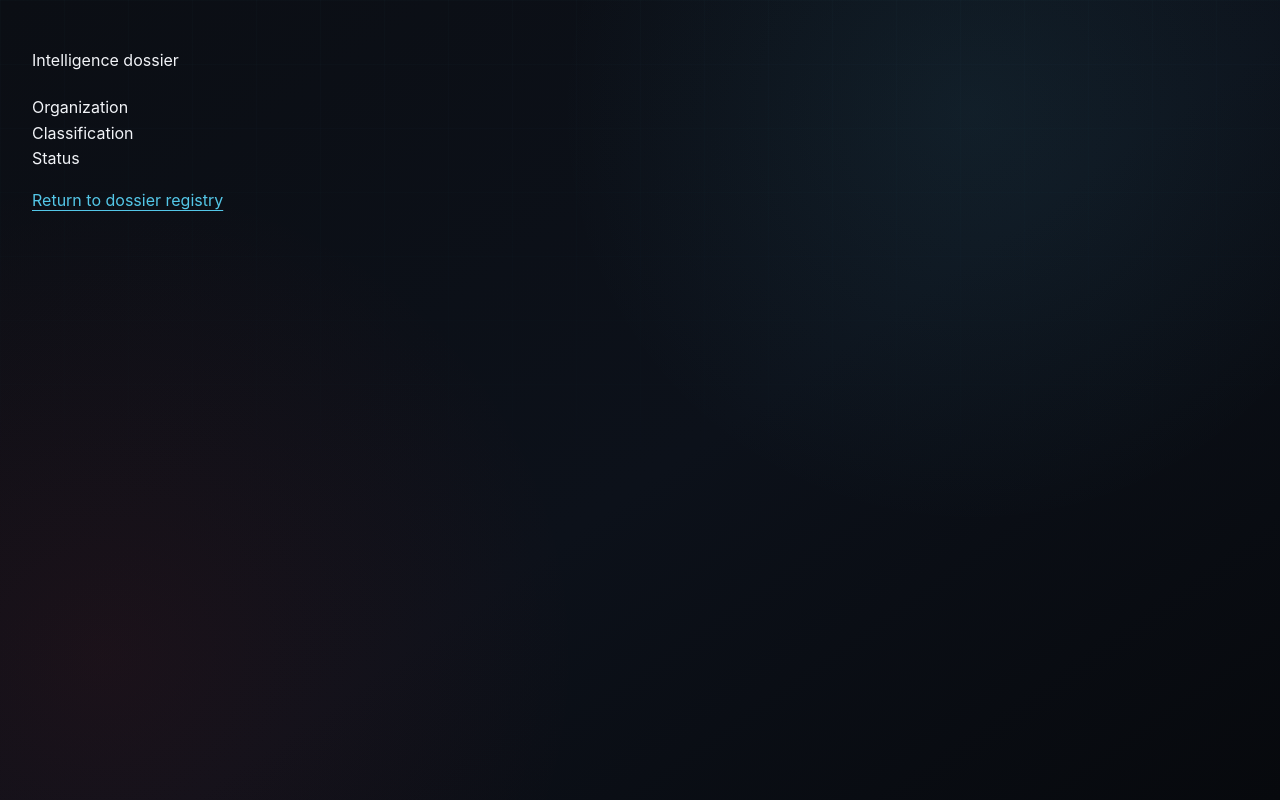
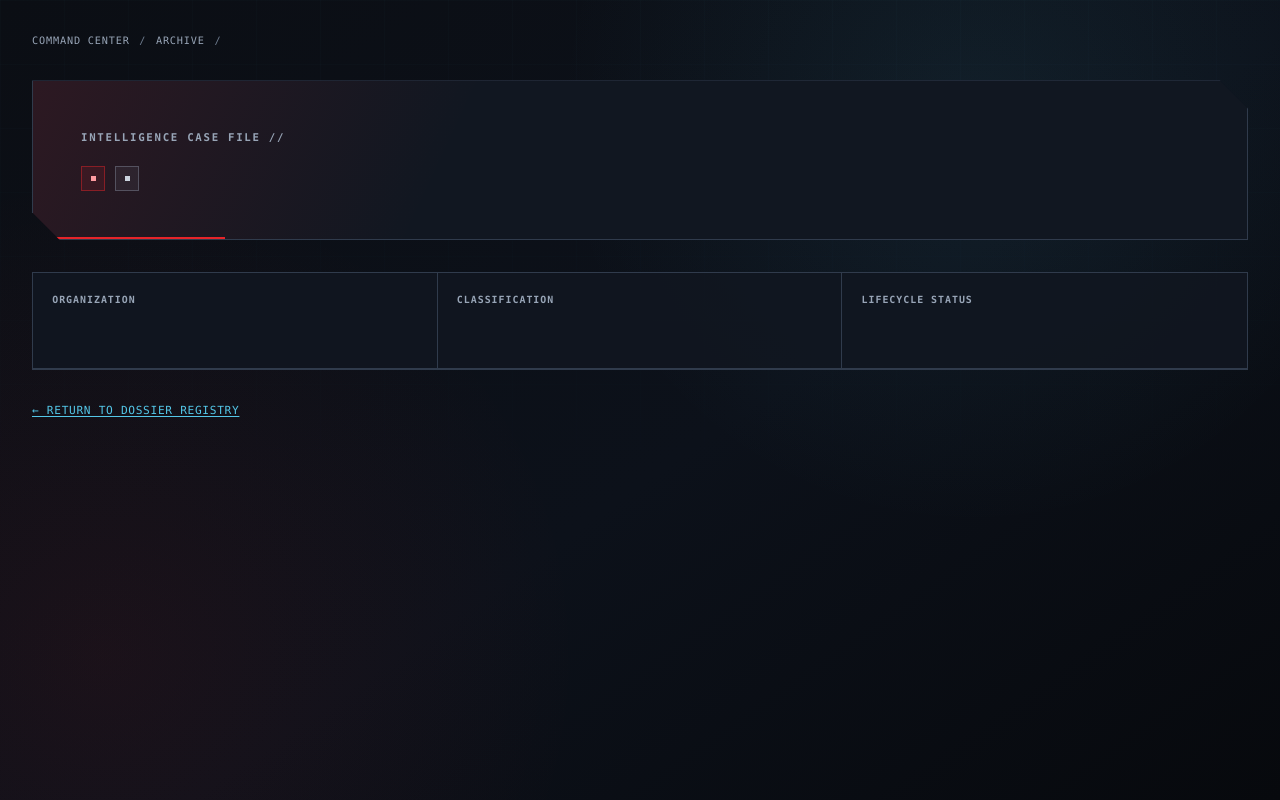
Before and after one commit to Jay-S99/CyberSec_Lab, a Python web app: template templates/dossier.html in a window 1280 px wide. Run offline with Jinja, Linux system fonts and the light colour scheme; the template is opened without the code that fills it, so the values that code supplies are empty.

Commit message:
ui(dossier): Przeprojektowano widok szczegółów dossier

```diff
--- a/templates/dossier.html
+++ b/templates/dossier.html
@@ -2,13 +2,15 @@
 {% block title %}{{ dossier.id }} - DoomVault{% endblock %}
 {% block body_class %}dossier-page{% endblock %}
 {% block content %}
-<header class="dossier-header">
+<nav class="breadcrumbs" aria-label="Breadcrumb"><a href="{{ url_for('auth.home') }}">Command center</a><span>/</span><a href="{{ url_for('dossiers.index') }}">Archive</a><span>/</span><span>{{ dossier.id }}</span></nav>
+<header class="case-file-header">
   <div>
-    <p class="dossier-kicker">Intelligence dossier {{ dossier.id }}</p>
+    <p class="eyebrow">Intelligence case file // {{ dossier.id }}</p>
     <h1>{{ dossier.title }}</h1>
+    <div class="case-badges"><span class="badge badge-classification classification-{{ dossier.classification|lower|replace('_', '-') }}">{{ dossier.classification }}</span><span class="badge status-{{ dossier.status|lower }}">{{ dossier.status }}</span></div>
   </div>
   {% if can_edit %}
-    <a class="dossier-button" href="{{ url_for('dossiers.edit', dossier_id=dossier.id) }}">Edit draft</a>
+    <a class="button button-primary" href="{{ url_for('dossiers.edit', dossier_id=dossier.id) }}">Edit draft <span aria-hidden="true">→</span></a>
   {% endif %}
 </header>
 
@@ -19,31 +21,31 @@
   </div>
 {% endif %}
 
-<dl class="dossier-metadata">
+<dl class="metadata-grid">
   <div><dt>Organization</dt><dd>{{ dossier.organization }}</dd></div>
-  <div><dt>Classification</dt><dd><span class="dossier-badge dossier-classification">{{ dossier.classification }}</span></dd></div>
-  <div><dt>Status</dt><dd><span class="dossier-badge">{{ dossier.status }}</span></dd></div>
+  <div><dt>Classification</dt><dd>{{ dossier.classification }}</dd></div>
+  <div><dt>Lifecycle status</dt><dd>{{ dossier.status }}</dd></div>
   {% if dossier.incident.location %}<div><dt>Location</dt><dd>{{ dossier.incident.location }}</dd></div>{% endif %}
   {% if dossier.incident.threat_level %}<div><dt>Threat level</dt><dd>{{ dossier.incident.threat_level }}</dd></div>{% endif %}
 </dl>
 
 {% if rejection_reason %}
-  <section class="dossier-section">
-    <h2>Rejection reason</h2>
+  <section class="content-panel warning-panel">
+    <div class="panel-heading"><span>REVIEW NOTE</span><h2>Rejection reason</h2></div>
     <p>{{ rejection_reason }}</p>
   </section>
 {% endif %}
 
 {% if dossier.incident.summary %}
-  <section class="dossier-section">
-    <h2>Summary</h2>
+  <section class="content-panel">
+    <div class="panel-heading"><span>01</span><h2>Summary</h2></div>
     <p>{{ dossier.incident.summary }}</p>
   </section>
 {% endif %}
 
 {% if dossier.incident.observations %}
-  <section class="dossier-section">
-    <h2>Observations</h2>
+  <section class="content-panel">
+    <div class="panel-heading"><span>02</span><h2>Observations</h2></div>
     <ul>
     {% for observation in dossier.incident.observations %}
       <li>{{ observation }}</li>
@@ -53,49 +55,49 @@
 {% endif %}
 
 {% if dossier.incident.conclusion %}
-  <section class="dossier-section">
-    <h2>Conclusion</h2>
+  <section class="content-panel">
+    <div class="panel-heading"><span>03</span><h2>Conclusion</h2></div>
     <p>{{ dossier.incident.conclusion }}</p>
   </section>
 {% endif %}
 
 {% if can_submit %}
-  <form method="post" action="{{ url_for('dossiers.submit', dossier_id=dossier.id) }}">
+  <form class="workflow-action" method="post" action="{{ url_for('dossiers.submit', dossier_id=dossier.id) }}" data-confirm="Submit this dossier for manager approval?">
     <input type="hidden" name="csrf_token" value="{{ csrf_token }}">
-    <button type="submit">Submit for approval</button>
+    <button class="button button-primary" type="submit">Submit for approval</button>
   </form>
 {% endif %}
 
 {% if can_review %}
-  <section class="dossier-section">
-    <h2>Manager review</h2>
-    <form method="post" action="{{ url_for('dossiers.approve', dossier_id=dossier.id) }}">
+  <section class="content-panel review-panel">
+    <div class="panel-heading"><span>AUTH</span><h2>Manager review</h2></div>
+    <form class="workflow-action" method="post" action="{{ url_for('dossiers.approve', dossier_id=dossier.id) }}" data-confirm="Approve this dossier for the next lifecycle stage?">
       <input type="hidden" name="csrf_token" value="{{ csrf_token }}">
-      <button type="submit">Approve dossier</button>
+      <button class="button button-success" type="submit">Approve dossier</button>
     </form>
-    <form method="post" action="{{ url_for('dossiers.reject', dossier_id=dossier.id) }}">
+    <form class="review-reject" method="post" action="{{ url_for('dossiers.reject', dossier_id=dossier.id) }}">
       <input type="hidden" name="csrf_token" value="{{ csrf_token }}">
       <label for="reason">Rejection reason
         <textarea id="reason" name="reason" maxlength="{{ rejection_reason_max_length }}" required></textarea>
       </label>
-      <button type="submit">Reject dossier</button>
+      <button class="button button-danger" type="submit">Reject dossier</button>
     </form>
   </section>
 {% endif %}
 
 {% if can_declassify %}
-  <section class="dossier-section">
-    <h2>Controlled declassification</h2>
-    <form method="post" action="{{ url_for('dossiers.declassify', dossier_id=dossier.id) }}">
+  <section class="content-panel warning-panel">
+    <div class="panel-heading"><span>FINAL</span><h2>Controlled declassification</h2></div>
+    <form method="post" action="{{ url_for('dossiers.declassify', dossier_id=dossier.id) }}" data-confirm="Confirm controlled declassification of this approved dossier?">
       <input type="hidden" name="csrf_token" value="{{ csrf_token }}">
       <label>
         <input type="checkbox" name="confirm" value="yes" required>
         I confirm this approved dossier may be declassified.
       </label>
-      <button type="submit">Declassify dossier</button>
+      <button class="button button-warning" type="submit">Declassify dossier</button>
     </form>
   </section>
 {% endif %}
 
-<p><a href="{{ url_for('dossiers.index') }}">Return to dossier registry</a></p>
+<p class="back-link"><a href="{{ url_for('dossiers.index') }}">← Return to dossier registry</a></p>
 {% endblock %}
```
